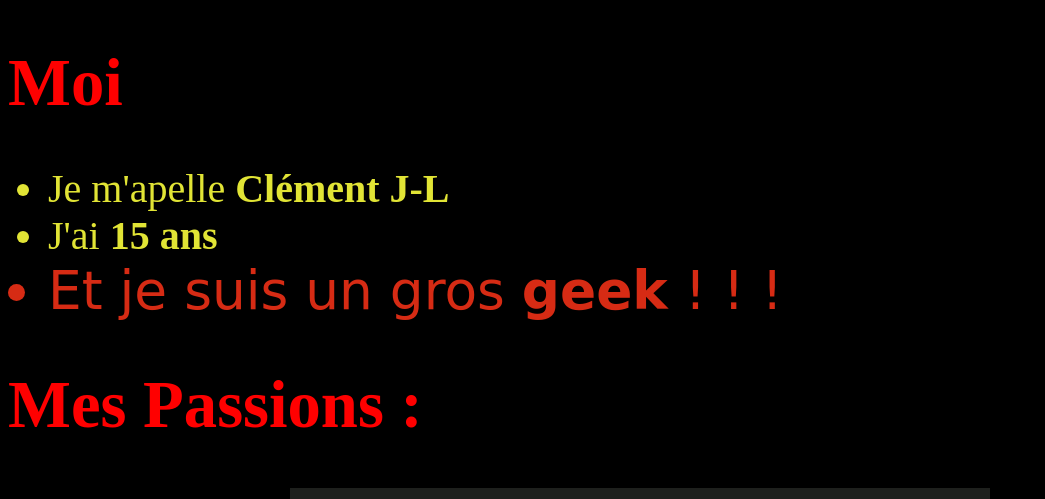
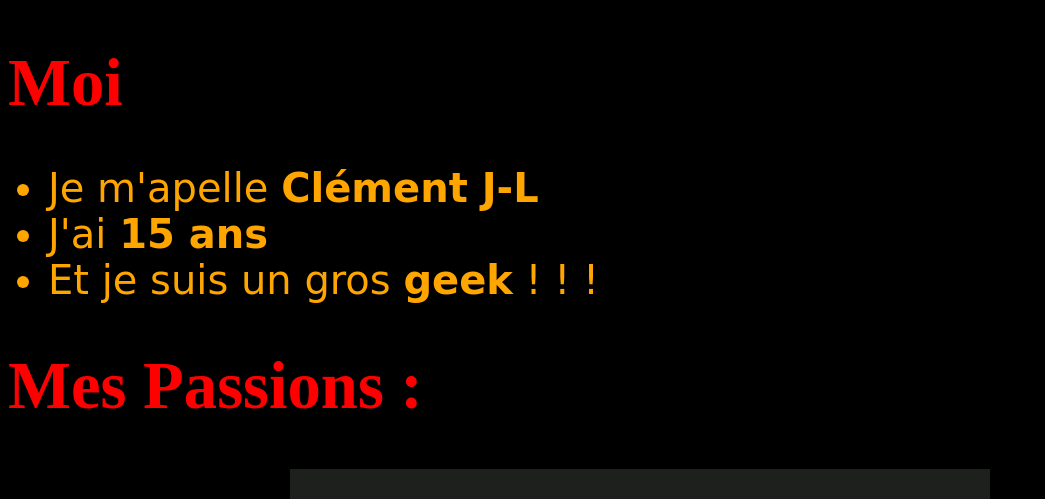
Before and after one commit to ClementJ-L/ClementJ-L.github.io, a plain HTML site: page index.html in a window 1280 px wide. Shown: the top 499 px of the page, without its empty margins (0-1045 px from the left). Drawn offline with Linux system fonts and the light colour scheme.

Commit message:
amélioration du visuel

```diff
--- a/css/style.css
+++ b/css/style.css
@@ -9,12 +9,7 @@ h1 {
 
 ul {
   font-size: 30pt;
-  color: rgb(225, 228, 53);
-}
-
-#geek {
-  color: rgb(214, 43, 20);
-  font-size: 40pt;
+  color: orange;
   font-family: cursive;
 }
 
--- a/index.html
+++ b/index.html
@@ -12,7 +12,7 @@
     <ul>
       <li>Je m'apelle <strong>Clément J-L</strong></li>
       <li>J'ai <strong>15 ans</strong></li>
-      <li id="geek">Et je suis un gros <strong>geek</strong> ! ! !</li>
+      <li>Et je suis un gros <strong>geek</strong> ! ! !</li>
     </ul>
     <h1>Mes Passions :</h1>
     <div id="passions">
```
